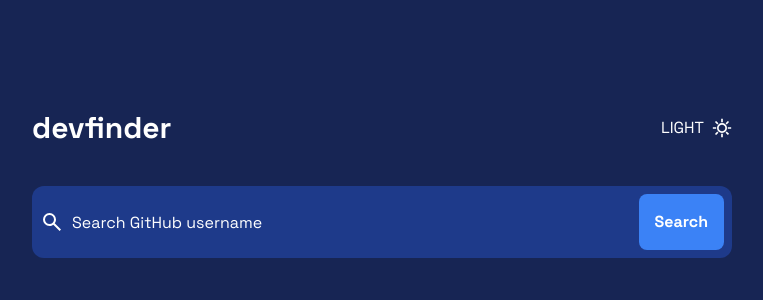
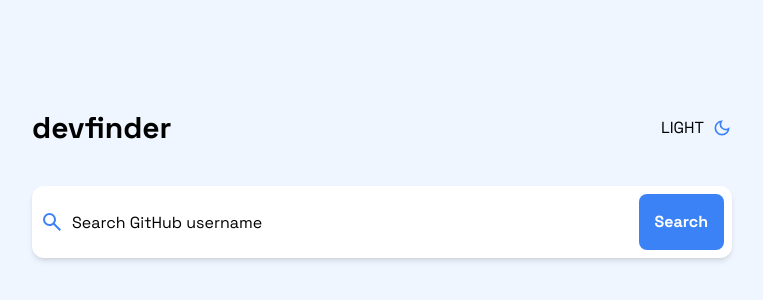
Before and after one commit to Dayron-Glez/github-user-search, a Next.js app: page / in a window 1280 px wide. Shown: the part 204-504 px from the top of the page, without its empty margins (258-1021 px from the left). Built offline with nearby package versions, Linux system fonts and the light colour scheme.

Commit message:
CREATED: Implementation of switching themes

```diff
--- a/src/app/components/FormSearchUser.tsx
+++ b/src/app/components/FormSearchUser.tsx
@@ -16,11 +16,11 @@ const FormSearchUser = ({getUser}: Props) => {
 
   return (
     <form onSubmit={handleSubmit}
-    className="flex gap-2 items-center bg-blue-900 p-2 rounded-xl mb-6">
+    className="flex gap-2 items-center dark:bg-blue-900 bg-white shadow-md dark:shadow-none p-2 rounded-xl mb-6">
     <span className="min-w-[20px]">
       <SearchIcon className="fill-blue-500" />
     </span>
-    <input name='username' type="text" placeholder="Search GitHub username" className="h-[56px] flex-1 py-2 rounded-lg bg-transparent placeholder:text-white  text-white focus:outline-none focus:ring-2 focus:ring-blue-500"/>
+    <input name='username' type="text" placeholder="Search GitHub username" className="h-[56px] flex-1 py-2 rounded-lg bg-transparent dark:placeholder:text-white placeholder:text-black  dark:text-white text-black focus:outline-none focus:ring-2 focus:ring-blue-500"/>
     <button className="bg-blue-500 rounded-lg py-4 px-4 font-bold text-white">Search</button>
   </form>
   )
--- a/src/app/components/NavBar.tsx
+++ b/src/app/components/NavBar.tsx
@@ -1,12 +1,54 @@
+'use client'
+
+import { useEffect, useState } from "react"
 import SunnyIcon from "./icons/SunnyIcon"
+import MoonIcon from "./icons/MoonIcon"
+
+
+
+const initialThemeState = () => {
+
+  if(typeof window !== 'undefined') {
+    if(localStorage.getItem('theme')) {
+      return localStorage.getItem('theme') as 'light' | 'dark'
+    }
+     return  window.matchMedia("(prefers-colors-scheme: dark)").matches ? 'dark' : 'light'
+  }
+  return 'dark'
+}
 
 const NavBar = () => {
+  const [hasMounted, setHasMounted] = useState(false)
+  const [theme, setTheme] = useState<'light' | 'dark'>(initialThemeState)
+
+  useEffect(() => {
+    setHasMounted(true);
+  }, [])
+
+  useEffect(() => {
+
+      theme === 'dark'
+       ? document.documentElement.classList.add('dark')
+
+       : document.documentElement.classList.remove('dark')
+
+    localStorage.setItem('theme', theme)
+  }, [theme])
+  if(!hasMounted) {
+    return <>Loading...</>
+  }
+  const handleTheme = () =>  theme === 'light' ? setTheme('dark')  :  setTheme('light')
+
+
   return (
     <header className="flex items-center space-x-2 mb-10 text-white">
-        <h1 className="flex-grow text-3xl font-bold ">devfinder</h1>
-        <span className="uppercase">Light</span>
-        <button>
-            <SunnyIcon fill="white" width={20} height={20}/>
+        <h1 className="flex-grow text-3xl font-bold dark:text-white text-black">devfinder</h1>
+        <span className="uppercase  dark:text-white text-black">{theme === 'light' ? 'light' : 'dark'}</span>
+        <button onClick={handleTheme}>
+          {theme === 'light'
+          ?  <MoonIcon fill="white" width={20} height={20} className="dark:fill-white fill-blue-500"/>
+          : <SunnyIcon fill="white" width={20} height={20} className="dark:fill-white fill-blue-500"/> }
+
         </button>
     </header>
   )
--- a/src/app/components/icons/BuildingIcon.tsx
+++ b/src/app/components/icons/BuildingIcon.tsx
@@ -8,7 +8,7 @@ const SvgComponent = (props: SVGProps<SVGSVGElement>) => (
     viewBox="0 0 48 48"
     {...props}
   >
-    <path fill="#fff" d="M5.7 6.4c-1.2 2.7-1.6 7.1-1.8 21.3l-.2 17.8 19.8.3c10.9.1 20.1-.1 20.4-.5.3-.5.4-6.9.1-14.3l-.5-13.5-6.6-3.2c-5.4-2.6-6.8-3.8-8.4-7.2L26.7 3H7.4L5.7 6.4zm15.1.3c-2.1.2-5.5.2-7.5 0-2.1-.2-.4-.4 3.7-.4 4.1 0 5.8.2 3.8.4zM15 14.5c0 .8-.7 1.5-1.5 1.5s-1.5-.7-1.5-1.5.7-1.5 1.5-1.5 1.5.7 1.5 1.5zm7 0c0 .8-.7 1.5-1.5 1.5s-1.5-.7-1.5-1.5.7-1.5 1.5-1.5 1.5.7 1.5 1.5zm15.3 3.2 2.7 1.4V43H30V14.9l2.3.7c1.2.3 3.4 1.3 5 2.1zM15 21.5c0 .8-.7 1.5-1.5 1.5s-1.5-.7-1.5-1.5.7-1.5 1.5-1.5 1.5.7 1.5 1.5zm7 0c0 .8-.7 1.5-1.5 1.5s-1.5-.7-1.5-1.5.7-1.5 1.5-1.5 1.5.7 1.5 1.5zm-7 7c0 .8-.7 1.5-1.5 1.5s-1.5-.7-1.5-1.5.7-1.5 1.5-1.5 1.5.7 1.5 1.5zm7 0c0 .8-.7 1.5-1.5 1.5s-1.5-.7-1.5-1.5.7-1.5 1.5-1.5 1.5.7 1.5 1.5zm0 10V43H12v-9h10v4.5z" />
+    <path  d="M5.7 6.4c-1.2 2.7-1.6 7.1-1.8 21.3l-.2 17.8 19.8.3c10.9.1 20.1-.1 20.4-.5.3-.5.4-6.9.1-14.3l-.5-13.5-6.6-3.2c-5.4-2.6-6.8-3.8-8.4-7.2L26.7 3H7.4L5.7 6.4zm15.1.3c-2.1.2-5.5.2-7.5 0-2.1-.2-.4-.4 3.7-.4 4.1 0 5.8.2 3.8.4zM15 14.5c0 .8-.7 1.5-1.5 1.5s-1.5-.7-1.5-1.5.7-1.5 1.5-1.5 1.5.7 1.5 1.5zm7 0c0 .8-.7 1.5-1.5 1.5s-1.5-.7-1.5-1.5.7-1.5 1.5-1.5 1.5.7 1.5 1.5zm15.3 3.2 2.7 1.4V43H30V14.9l2.3.7c1.2.3 3.4 1.3 5 2.1zM15 21.5c0 .8-.7 1.5-1.5 1.5s-1.5-.7-1.5-1.5.7-1.5 1.5-1.5 1.5.7 1.5 1.5zm7 0c0 .8-.7 1.5-1.5 1.5s-1.5-.7-1.5-1.5.7-1.5 1.5-1.5 1.5.7 1.5 1.5zm-7 7c0 .8-.7 1.5-1.5 1.5s-1.5-.7-1.5-1.5.7-1.5 1.5-1.5 1.5.7 1.5 1.5zm7 0c0 .8-.7 1.5-1.5 1.5s-1.5-.7-1.5-1.5.7-1.5 1.5-1.5 1.5.7 1.5 1.5zm0 10V43H12v-9h10v4.5z" />
     <path d="M33.5 21.9c-.7 1.2 1.2 2.4 2.5 1.6 1.1-.7.4-2.5-1-2.5-.5 0-1.1.4-1.5.9zM33.3 29.2c.2.7 1 1.3 1.7 1.3s1.5-.6 1.8-1.3c.2-.7-.5-1.2-1.8-1.2s-2 .5-1.7 1.2zM33.5 34.9c-.7 1.2 1.2 2.4 2.5 1.6 1.1-.7.4-2.5-1-2.5-.5 0-1.1.4-1.5.9z" />
   </svg>
 )
--- a/src/app/components/icons/LocationIcon.tsx
+++ b/src/app/components/icons/LocationIcon.tsx
@@ -8,7 +8,7 @@ const SvgComponent = (props: SVGProps<SVGSVGElement>) => (
     viewBox="0 -960 960 960"
     {...props}
   >
-    <path  fill="#fff" d="M480-480q33 0 56.5-23.5T560-560q0-33-23.5-56.5T480-640q-33 0-56.5 23.5T400-560q0 33 23.5 56.5T480-480Zm0 294q122-112 181-203.5T720-552q0-109-69.5-178.5T480-800q-101 0-170.5 69.5T240-552q0 71 59 162.5T480-186Zm0 106Q319-217 239.5-334.5T160-552q0-150 96.5-239T480-880q127 0 223.5 89T800-552q0 100-79.5 217.5T480-80Zm0-480Z" />
+    <path   d="M480-480q33 0 56.5-23.5T560-560q0-33-23.5-56.5T480-640q-33 0-56.5 23.5T400-560q0 33 23.5 56.5T480-480Zm0 294q122-112 181-203.5T720-552q0-109-69.5-178.5T480-800q-101 0-170.5 69.5T240-552q0 71 59 162.5T480-186Zm0 106Q319-217 239.5-334.5T160-552q0-150 96.5-239T480-880q127 0 223.5 89T800-552q0 100-79.5 217.5T480-80Zm0-480Z" />
   </svg>
 )
 export default SvgComponent
--- /dev/null
+++ b/src/app/components/icons/MoonIcon.tsx
@@ -0,0 +1,14 @@
+import * as React from "react"
+import { SVGProps } from "react"
+const SvgComponent = (props: SVGProps<SVGSVGElement>) => (
+  <svg
+    xmlns="http://www.w3.org/2000/svg"
+    width={24}
+    height={24}
+    viewBox="0 -960 960 960"
+    {...props}
+  >
+    <path d="M480-120q-150 0-255-105T120-480q0-150 105-255t255-105q14 0 27.5 1t26.5 3q-41 29-65.5 75.5T444-660q0 90 63 153t153 63q55 0 101-24.5t75-65.5q2 13 3 26.5t1 27.5q0 150-105 255T480-120Zm0-80q88 0 158-48.5T740-375q-20 5-40 8t-40 3q-123 0-209.5-86.5T364-660q0-20 3-40t8-40q-78 32-126.5 102T200-480q0 116 82 198t198 82Zm-10-270Z" />
+  </svg>
+)
+export default SvgComponent
--- a/src/app/components/icons/SearchIcon.tsx
+++ b/src/app/components/icons/SearchIcon.tsx
@@ -7,7 +7,7 @@ const SvgComponent = (props: SVGProps<SVGSVGElement>) => (
     viewBox="0 -960 960 960"
     {...props}
   >
-    <path  fill="#fff" d="M784-120 532-372q-30 24-69 38t-83 14q-109 0-184.5-75.5T120-580q0-109 75.5-184.5T380-840q109 0 184.5 75.5T640-580q0 44-14 83t-38 69l252 252-56 56ZM380-400q75 0 127.5-52.5T560-580q0-75-52.5-127.5T380-760q-75 0-127.5 52.5T200-580q0 75 52.5 127.5T380-400Z" />
+    <path   d="M784-120 532-372q-30 24-69 38t-83 14q-109 0-184.5-75.5T120-580q0-109 75.5-184.5T380-840q109 0 184.5 75.5T640-580q0 44-14 83t-38 69l252 252-56 56ZM380-400q75 0 127.5-52.5T560-580q0-75-52.5-127.5T380-760q-75 0-127.5 52.5T200-580q0 75 52.5 127.5T380-400Z" />
   </svg>
 )
 export default SvgComponent
--- a/src/app/components/icons/ShareIcon.tsx
+++ b/src/app/components/icons/ShareIcon.tsx
@@ -8,7 +8,7 @@ const SvgComponent = (props: SVGProps<SVGSVGElement>) => (
     viewBox="0 -960 960 960"
     {...props}
   >
-    <path  fill="#fff" d="M440-280H280q-83 0-141.5-58.5T80-480q0-83 58.5-141.5T280-680h160v80H280q-50 0-85 35t-35 85q0 50 35 85t85 35h160v80ZM320-440v-80h320v80H320Zm200 160v-80h160q50 0 85-35t35-85q0-50-35-85t-85-35H520v-80h160q83 0 141.5 58.5T880-480q0 83-58.5 141.5T680-280H520Z" />
+    <path   d="M440-280H280q-83 0-141.5-58.5T80-480q0-83 58.5-141.5T280-680h160v80H280q-50 0-85 35t-35 85q0 50 35 85t85 35h160v80ZM320-440v-80h320v80H320Zm200 160v-80h160q50 0 85-35t35-85q0-50-35-85t-85-35H520v-80h160q83 0 141.5 58.5T880-480q0 83-58.5 141.5T680-280H520Z" />
   </svg>
 )
 export default SvgComponent
--- a/src/app/components/icons/SunnyIcon.tsx
+++ b/src/app/components/icons/SunnyIcon.tsx
@@ -7,7 +7,7 @@ const SvgComponent = (props: SVGProps<SVGSVGElement>) => (
     viewBox="0 -960 960 960"
     {...props}
   >
-    <path  fill="#fff" d="M440-760v-160h80v160h-80Zm266 110-55-55 112-115 56 57-113 113Zm54 210v-80h160v80H760ZM440-40v-160h80v160h-80ZM254-652 140-763l57-56 113 113-56 54Zm508 512L651-255l54-54 114 110-57 59ZM40-440v-80h160v80H40Zm157 300-56-57 112-112 29 27 29 28-114 114Zm283-100q-100 0-170-70t-70-170q0-100 70-170t170-70q100 0 170 70t70 170q0 100-70 170t-170 70Zm0-80q66 0 113-47t47-113q0-66-47-113t-113-47q-66 0-113 47t-47 113q0 66 47 113t113 47Zm0-160Z" />
+    <path   d="M440-760v-160h80v160h-80Zm266 110-55-55 112-115 56 57-113 113Zm54 210v-80h160v80H760ZM440-40v-160h80v160h-80ZM254-652 140-763l57-56 113 113-56 54Zm508 512L651-255l54-54 114 110-57 59ZM40-440v-80h160v80H40Zm157 300-56-57 112-112 29 27 29 28-114 114Zm283-100q-100 0-170-70t-70-170q0-100 70-170t170-70q100 0 170 70t70 170q0 100-70 170t-170 70Zm0-80q66 0 113-47t47-113q0-66-47-113t-113-47q-66 0-113 47t-47 113q0 66 47 113t113 47Zm0-160Z" />
   </svg>
 )
 export default SvgComponent
--- a/src/app/components/icons/TwitterIcon.tsx
+++ b/src/app/components/icons/TwitterIcon.tsx
@@ -4,7 +4,7 @@ const SvgComponent = (props: SVGProps<SVGSVGElement>) => (
   <svg xmlns="http://www.w3.org/2000/svg" width={20} height={16} {...props}>
     <title>{"twitter [#154]"}</title>
     <path
-      fill="#fff"
+
       fillRule="evenodd"
       d="M6.29 16c7.547 0 11.675-6.156 11.675-11.495 0-.175 0-.349-.012-.522A8.265 8.265 0 0 0 20 1.89a8.273 8.273 0 0 1-2.356.637A4.07 4.07 0 0 0 19.448.293a8.303 8.303 0 0 1-2.606.98 4.153 4.153 0 0 0-5.806-.175 4.006 4.006 0 0 0-1.187 3.86A11.717 11.717 0 0 1 1.392.738 4.005 4.005 0 0 0 2.663 6.13 4.122 4.122 0 0 1 .8 5.625v.051C.801 7.6 2.178 9.255 4.092 9.636a4.144 4.144 0 0 1-1.852.069c.537 1.646 2.078 2.773 3.833 2.806A8.315 8.315 0 0 1 0 14.185a11.754 11.754 0 0 0 6.29 1.812"
     />
--- a/src/app/layout.tsx
+++ b/src/app/layout.tsx
@@ -6,7 +6,7 @@ import NavBar from './components/NavBar'
 const space_grotesk = Space_Grotesk({ subsets: ['latin'] })
 
 export const metadata: Metadata = {
-  title: 'Create Next App',
+  title: 'DevFinder',
   description: 'Generated by create next app',
 }
 
@@ -18,7 +18,7 @@ export default function RootLayout({
   return (
     <html lang="en">
       <body className={space_grotesk.className}>
-        <div className='px-4 min-h-screen grid place-content-center bg-blue-950'>
+        <div className='px-4 min-h-screen grid place-content-center dark:bg-blue-950 bg-blue-50'>
           <div className=' sm:w-[500px] md:w-[600px] lg:w-[700px]'>
             <NavBar/>
             {children}
--- a/tailwind.config.js
+++ b/tailwind.config.js
@@ -12,4 +12,5 @@ module.exports = {
     extend: {},
   },
   plugins: [],
+  darkMode: 'class'
 }
```
Also changed, not shown: src/app/components/UserCardInfo.tsx (+6 -6 lines).
